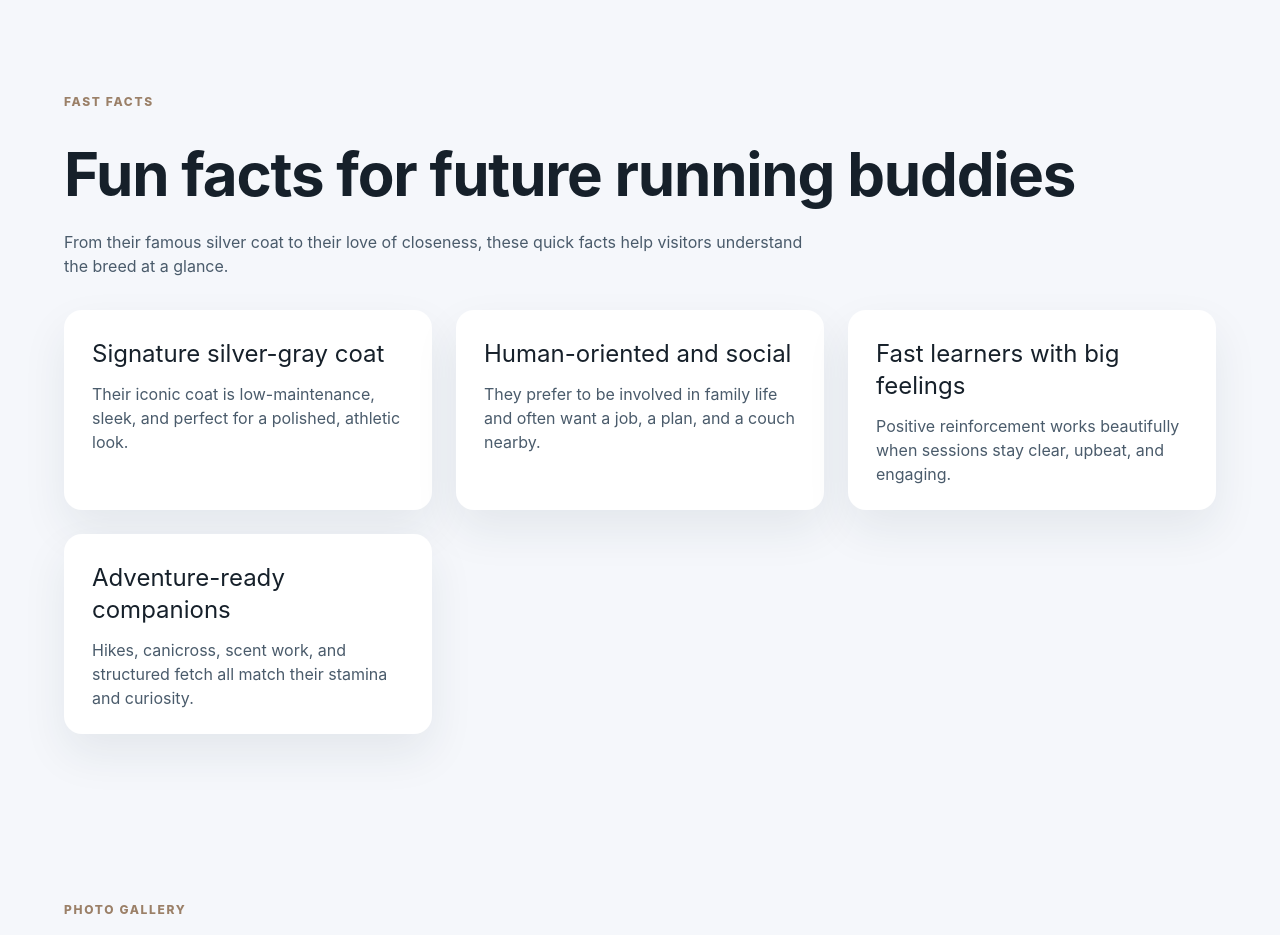
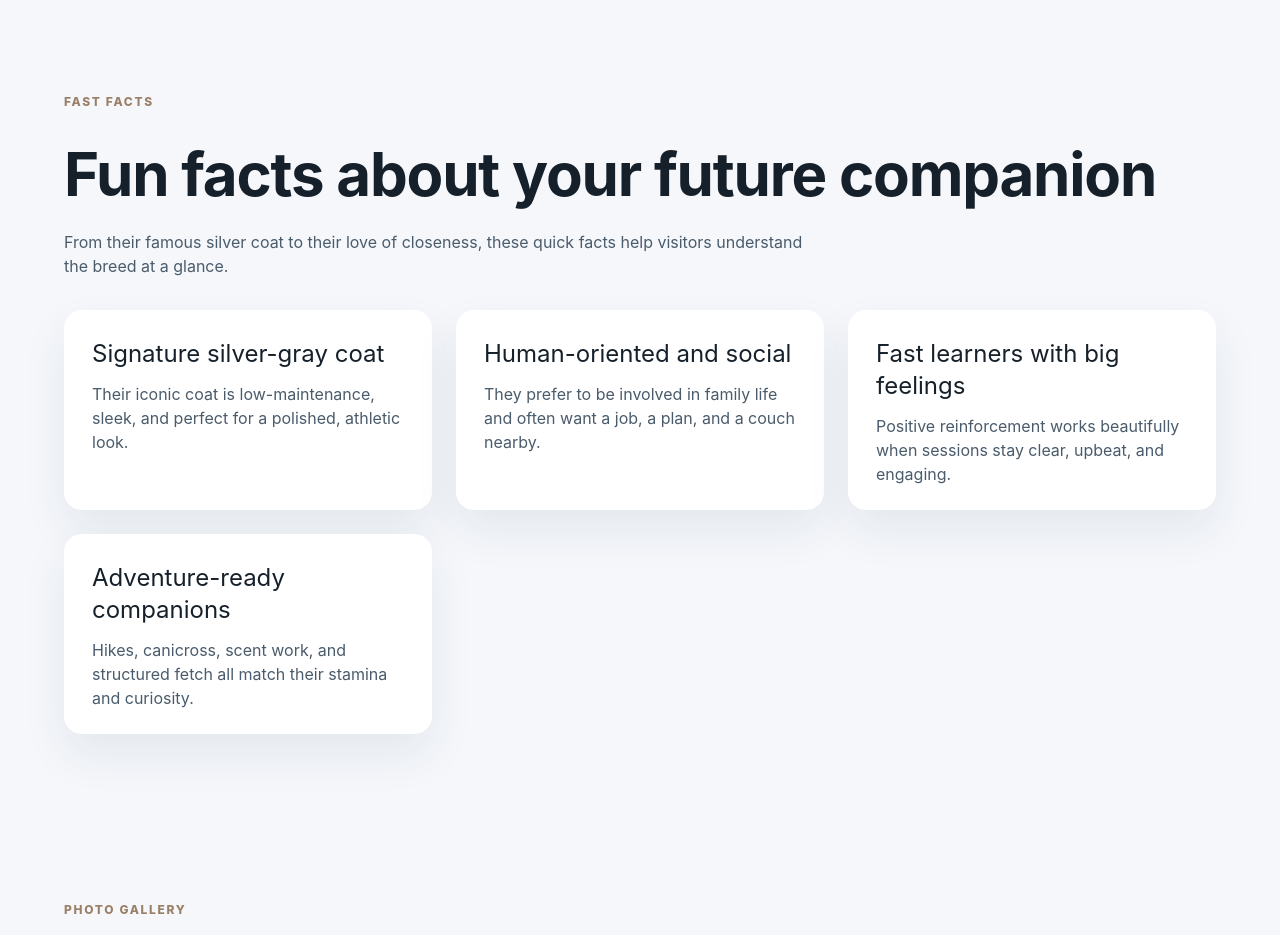
Before and after one commit to evilbeliver/weimwisdom, a Next.js app: page / in a window 1280 px wide. Shown: the part 1940-2875 px from the top of the page. Built offline with nearby package versions, Linux system fonts and the light colour scheme.

Commit message:
updated image for weim crime

```diff
--- a/src/pages/index.tsx
+++ b/src/pages/index.tsx
@@ -29,7 +29,7 @@ export default function HomePage() {
       </SectionBlock>
       <SectionBlock
         eyebrow="Fast facts"
-        title="Fun facts for future running buddies"
+        title="Fun facts about your future companion"
         description="From their famous silver coat to their love of closeness, these quick facts help visitors understand the breed at a glance."
         hasContent={breedFacts.length > 0}
         fallback={fallbackMessage}
```
